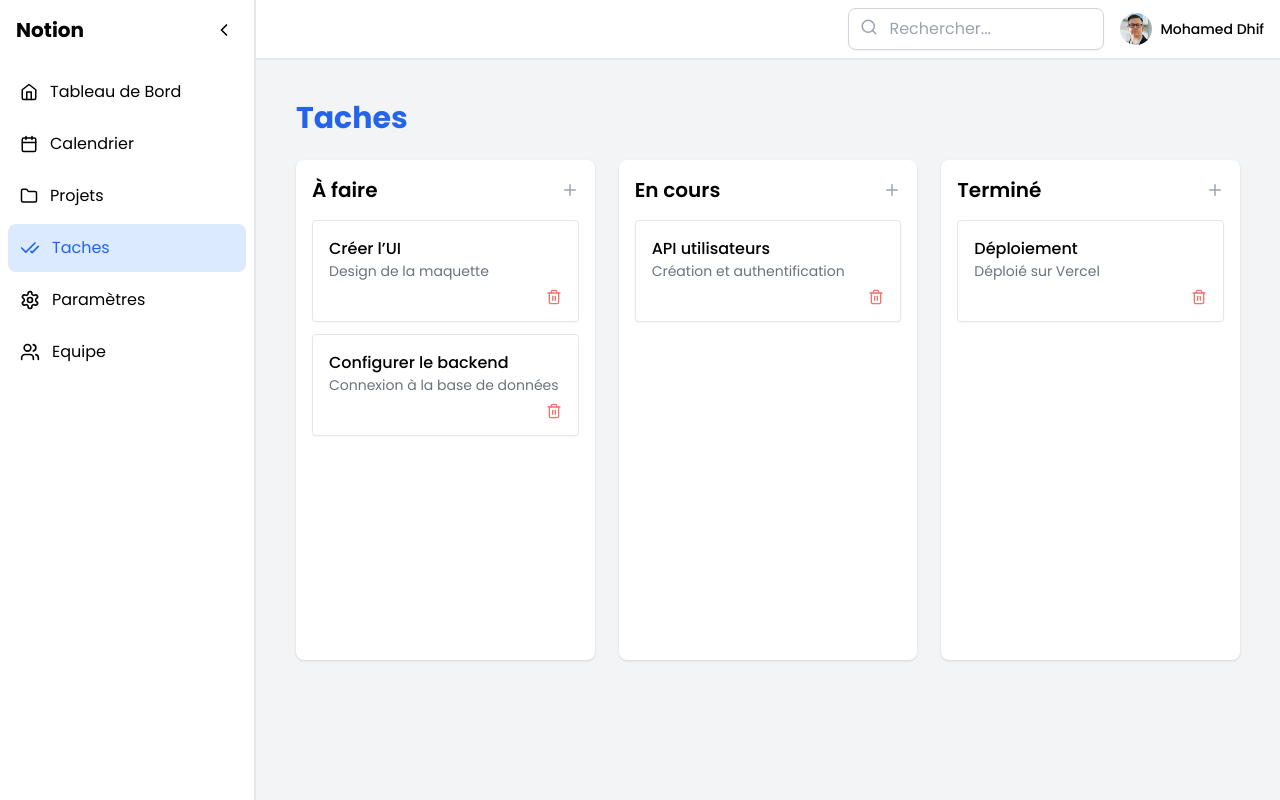
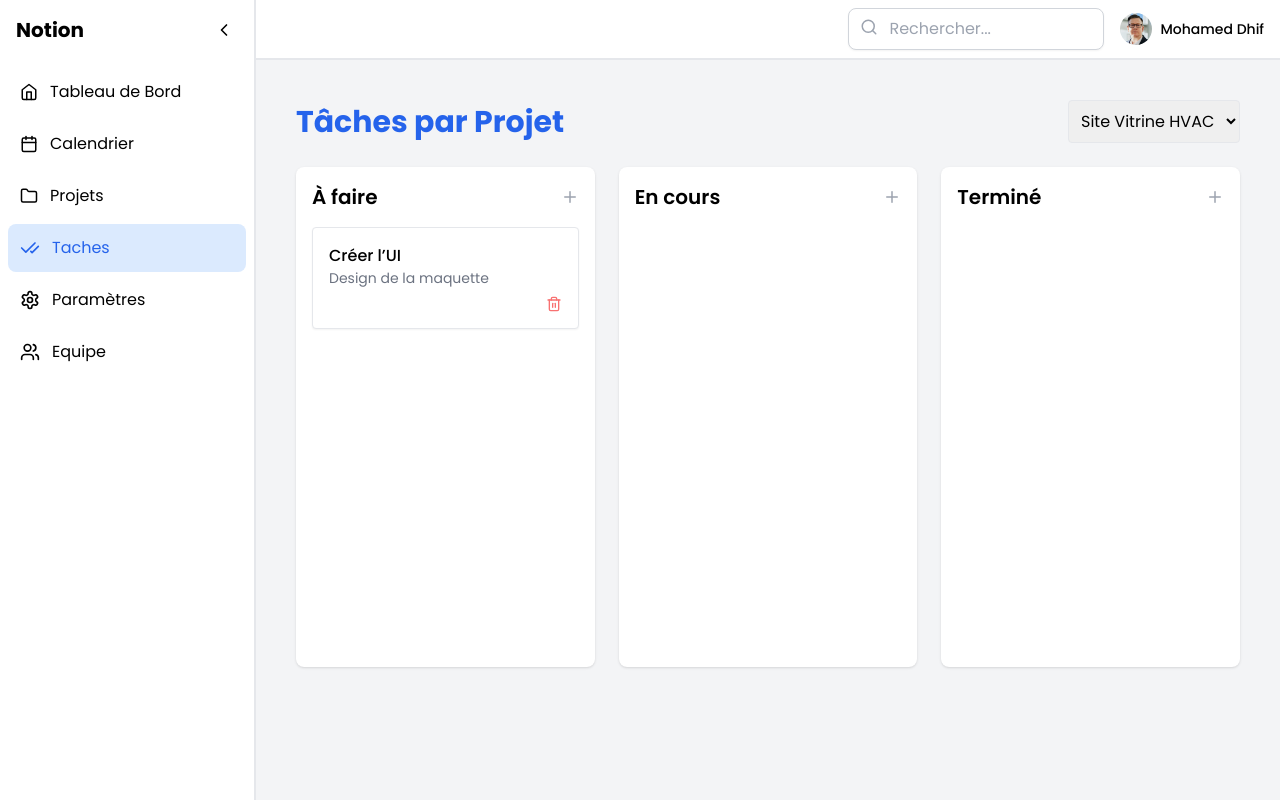
Before and after one commit to mohameddhif/notion-c, a React (Vite) app: page /u/taches in a window 1280 px wide. Built offline with nearby package versions, Linux system fonts and the light colour scheme.

Commit message:
add/delete tasks feature

```diff
--- a/src/pages/Tasks.jsx
+++ b/src/pages/Tasks.jsx
@@ -2,37 +2,62 @@ import React, { useState } from 'react';
 import { DragDropContext, Droppable, Draggable } from '@hello-pangea/dnd';
 import { Plus, Trash2 } from 'lucide-react';
 
-const initialColumns = {
+const initialProjects = {
+  project1: {
+    name: 'Site Vitrine HVAC',
+    columns: {
       todo: {
         name: 'À faire',
         items: [
           { id: '1', title: 'Créer l’UI', description: 'Design de la maquette' },
-      { id: '2', title: 'Configurer le backend', description: 'Connexion à la base de données' },
+        ],
+      },
+      inProgress: {
+        name: 'En cours',
+        items: [],
+      },
+      done: {
+        name: 'Terminé',
+        items: [],
+      },
+    },
+  },
+  project2: {
+    name: 'App de Gestion',
+    columns: {
+      todo: {
+        name: 'À faire',
+        items: [
+          { id: '2', title: 'Connexion DB', description: 'Setup MongoDB' },
         ],
       },
       inProgress: {
         name: 'En cours',
         items: [
-      { id: '3', title: 'API utilisateurs', description: 'Création et authentification' },
+          { id: '3', title: 'Auth', description: 'Login & Register' },
         ],
       },
       done: {
         name: 'Terminé',
         items: [
-      { id: '4', title: 'Déploiement', description: 'Déploié sur Vercel' },
+          { id: '4', title: 'Initialisation', description: 'Projet setup' },
         ],
+      },
+    },
   },
 };
 
 const Tasks = () => {
-  const [columns, setColumns] = useState(initialColumns);
+  const [projects, setProjects] = useState(initialProjects);
+  const [activeProjectId, setActiveProjectId] = useState('project1');
 
   const onDragEnd = (result) => {
     const { source, destination } = result;
     if (!destination) return;
 
-    const sourceCol = columns[source.droppableId];
-    const destCol = columns[destination.droppableId];
+    const project = projects[activeProjectId];
+    const sourceCol = project.columns[source.droppableId];
+    const destCol = project.columns[destination.droppableId];
 
     const sourceItems = [...sourceCol.items];
     const destItems = [...destCol.items];
@@ -40,26 +65,47 @@ const Tasks = () => {
 
     if (source.droppableId === destination.droppableId) {
       sourceItems.splice(destination.index, 0, movedItem);
-      setColumns({
-        ...columns,
-        [source.droppableId]: { ...sourceCol, items: sourceItems },
-      });
     } else {
       destItems.splice(destination.index, 0, movedItem);
-      setColumns({
-        ...columns,
+    }
+
+    const newColumns = {
+      ...project.columns,
       [source.droppableId]: { ...sourceCol, items: sourceItems },
       [destination.droppableId]: { ...destCol, items: destItems },
+    };
+
+    setProjects({
+      ...projects,
+      [activeProjectId]: {
+        ...project,
+        columns: newColumns,
+      },
     });
-    }
   };
+
+  const activeProject = projects[activeProjectId];
 
   return (
     <div className="p-6 bg-gray-100 min-h-screen">
-      <h1 className="text-3xl font-bold mb-6 text-blue-600">Taches</h1>
+      <div className="flex items-center justify-between mb-6">
+        <h1 className="text-3xl font-bold text-blue-600">Tâches par Projet</h1>
+        <select
+          value={activeProjectId}
+          onChange={(e) => setActiveProjectId(e.target.value)}
+          className="ml-4 p-2 border rounded"
+        >
+          {Object.entries(projects).map(([id, project]) => (
+            <option key={id} value={id}>
+              {project.name}
+            </option>
+          ))}
+        </select>
+      </div>
+
       <DragDropContext onDragEnd={onDragEnd}>
         <div className="grid grid-cols-1 sm:grid-cols-3 gap-6">
-          {Object.entries(columns).map(([columnId, column], idx) => (
+          {Object.entries(activeProject.columns).map(([columnId, column]) => (
             <Droppable key={columnId} droppableId={columnId}>
               {(provided) => (
                 <div
```
Lines whose indentation alone changed are shown as unchanged.
